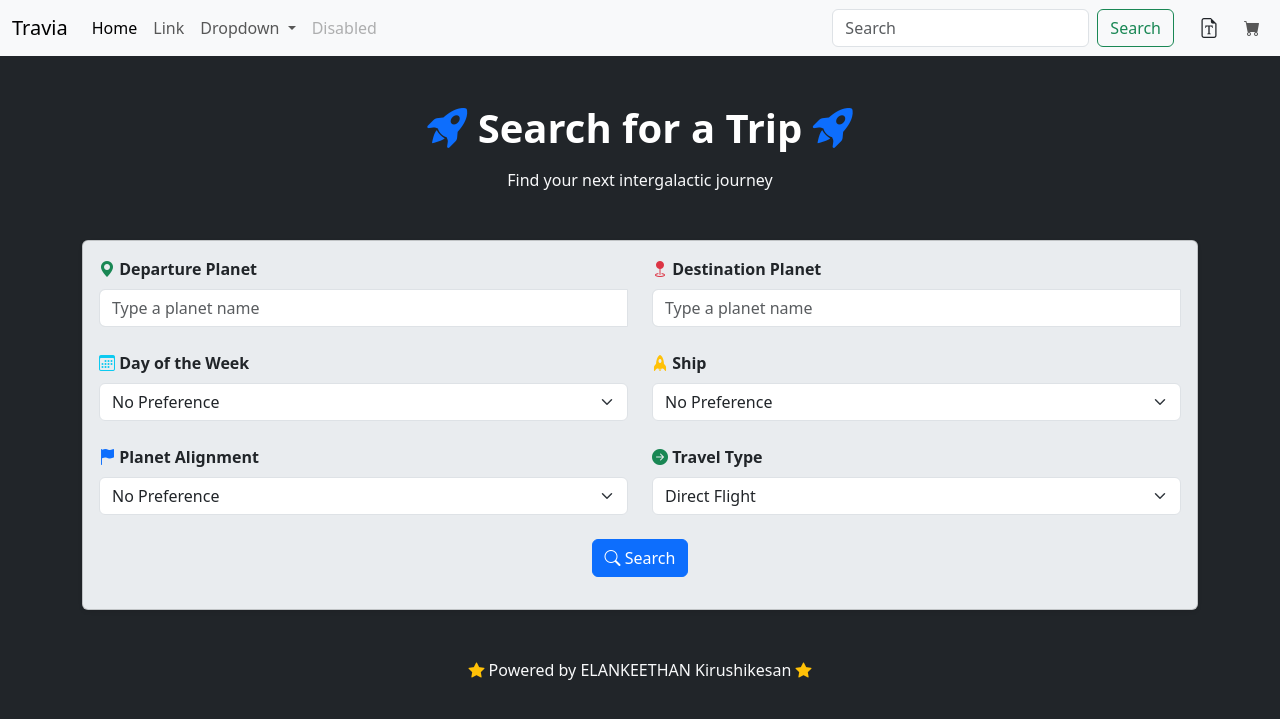
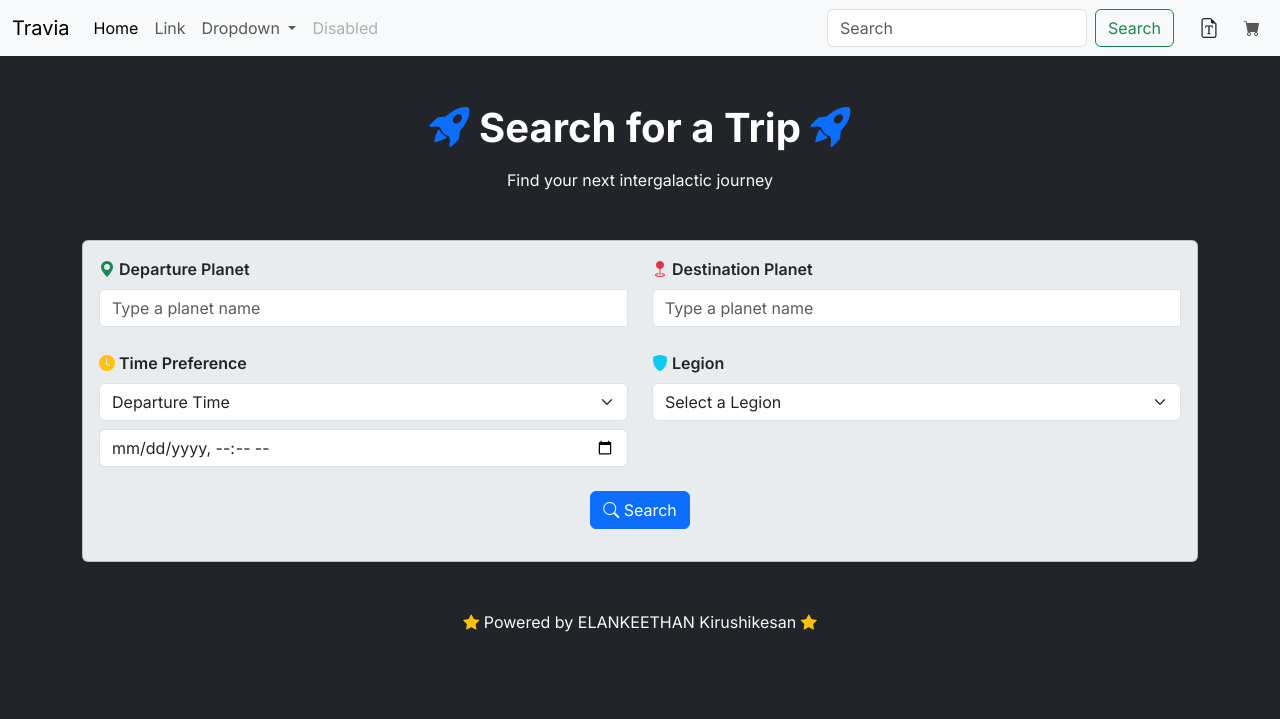
Before and after one commit to KirushieldDev/StarTrip, a PHP site: page /index.php in a window 1280 px wide. Shown: the top 719 px of the page. Run offline with PHP 8.4, Linux system fonts and the light colour scheme; data that the repository does not hold is empty; a stand-in replaces the project's code that opens the database connection.

Commit message:
[+] Change the form

```diff
--- a/src/index.php
+++ b/src/index.php
@@ -11,6 +11,15 @@ try {
 } catch (Exception $e) {
     echo "Error : " . $e->getMessage();
 }
+
+// Get the unique legions from the ship table
+try {
+    $stmt = $cnx->prepare("SELECT DISTINCT camp FROM ship ORDER BY camp");
+    $stmt->execute();
+    $legions = $stmt->fetchAll(PDO::FETCH_COLUMN);
+} catch (Exception $e) {
+    echo "Error : " . $e->getMessage();
+}
 ?>
 
 
@@ -20,7 +29,6 @@ try {
     <meta charset="UTF-8">
     <meta name="viewport" content="width=device-width, initial-scale=1.0">
     <title>Search for a Trip</title>
-    <link rel="stylesheet" href="https://cdn.jsdelivr.net/npm/bootstrap@5.3.0/dist/css/bootstrap.min.css">
     <link rel="stylesheet" href="../css/home.css">
 </head>
 <body class="bg-dark">
@@ -65,67 +73,38 @@ try {
                     </div>
                 </div>
 
-                <!-- Day of the Week -->
+                <!-- Time Selection -->
                 <div class="col-md-6">
-                    <label for="dayOfWeek" class="form-label fw-semibold">
-                        <i class="bi bi-calendar3 text-info"></i> Day of the Week
+                    <label for="timePreference" class="form-label fw-semibold">
+                        <i class="bi bi-clock-fill text-warning"></i> Time Preference
                     </label>
-                    <select id="dayOfWeek" name="dayOfWeek" class="form-select">
-                        <option value="no-preference" selected>No Preference</option>
-                        <option value="Primeday">Primeday</option>
-                        <option value="Centaxday">Centaxday</option>
-                        <option value="Taungsday">Taungsday</option>
-                        <option value="Zhellday">Zhellday</option>
-                        <option value="Benduday">Benduday</option>
+                    <select id="timePreference" name="timePreference" class="form-select mb-2">
+                        <option value="departure">Departure Time</option>
+                        <option value="arrival">Arrival Time</option>
                     </select>
+
+                    <div class="input-group">
+                        <input type="datetime-local"
+                               id="selectedTime"
+                               name="selectedTime"
+                               class="form-control"
+                               min="<?php echo date('Y-m-d\TH:i'); ?>"
+                               required>
+                    </div>
                 </div>
 
-                <!-- Ship -->
+                <!-- Legion Selection -->
                 <div class="col-md-6">
-                    <label for="ship" class="form-label fw-semibold">
-                        <i class="bi bi-rocket-fill text-warning"></i> Ship
+                    <label for="legion" class="form-label fw-semibold">
+                        <i class="bi bi-shield-fill text-info"></i> Legion
                     </label>
-                    <select id="ship" name="ship" class="form-select">
-
-                        <?php
-                        try {
-                            $stmt = $cnx->prepare("SELECT name FROM ship");
-                            $stmt->execute();
-                            $ships = $stmt->fetchAll(PDO::FETCH_ASSOC);
-                        } catch (Exception $e) {
-                            echo "Error: " . $e->getMessage();
-                        }
-                        ?>
-                        <option value="no-preference" selected>No Preference</option>
-                        <?php foreach ($ships as $ship): ?>
-                            <option value="<?= htmlspecialchars($ship['name']) ?>"><?= htmlspecialchars($ship['name']) ?></option>
+                    <select id="legion" name="legion" class="form-select" required>
+                        <option value="">Select a Legion</option>
+                        <?php foreach ($legions as $legion): ?>
+                            <option value="<?php echo htmlspecialchars($legion); ?>">
+                                <?php echo htmlspecialchars($legion); ?>
+                            </option>
                         <?php endforeach; ?>
-
-                    </select>
-                </div>
-
-                <!-- Planet Alignment -->
-                <div class="col-md-6">
-                    <label for="planetAlignment" class="form-label fw-semibold">
-                        <i class="bi bi-flag-fill text-primary"></i> Planet Alignment
-                    </label>
-                    <select id="planetAlignment" name="planetAlignment" class="form-select">
-                        <option value="no-preference" selected>No Preference</option>
-                        <option value="Republic">Republic</option>
-                        <option value="Empire">Empire</option>
-                        <option value="Neutral">Neutral</option>
-                    </select>
-                </div>
-
-                <!-- Travel Type -->
-                <div class="col-md-6">
-                    <label for="travelType" class="form-label fw-semibold">
-                        <i class="bi bi-arrow-right-circle-fill text-success"></i> Travel Type
-                    </label>
-                    <select id="travelType" name="travelType" class="form-select">
-                        <option value="direct" selected>Direct Flight</option>
-                        <option value="nearest-neighbor">Nearest Neighbor</option>
-                        <option value="shortest-path">Shortest Path</option>
                     </select>
                 </div>
 
```
